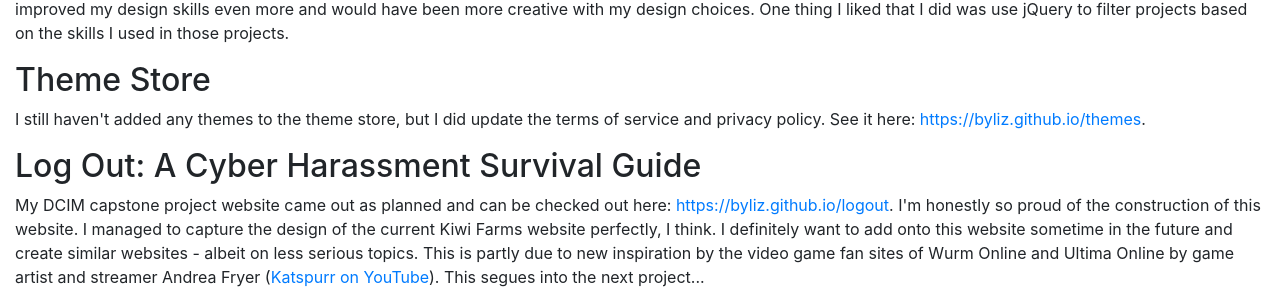
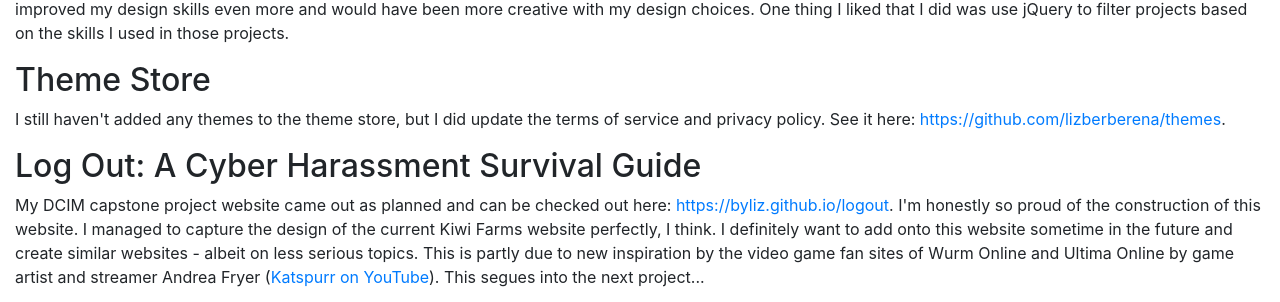
Before and after one commit to byliz/blog, a Jekyll site: the page built from _posts/2019-06-23-heres-a-mid-2019-update.md, in a window 1280 px wide and 900 px high, scrolled down 2019 px. Shown: the part 151-453 px from the top of the window. Built offline with Jekyll 4.4.1, drawn with Linux system fonts in a browser that asks for light colours; nearby versions of some CDN libraries; comment, search, counter and statistics services are not loaded; some of the changed lines change nothing that is shown.

Commit message:
Update 2019-06-23-heres-a-mid-2019-update.md

```diff
--- a/_posts/2019-06-23-heres-a-mid-2019-update.md
+++ b/_posts/2019-06-23-heres-a-mid-2019-update.md
@@ -28,7 +28,7 @@ img: gametimeline.png
 
 <h2>Theme Store</h2>
 
-<p>I still haven't added any themes to the theme store, but I did update the terms of service and privacy policy. See it here: <a href="{{ site.url }}/themes" target="_blank">{{ site.url }}/themes</a>.</p>
+<p>I still haven't added any themes to the theme store, but I did update the terms of service and privacy policy. See it here: <a href="https://github.com/lizberberena/themes" target="_blank">https://github.com/lizberberena/themes</a>.</p>
 
 <h2>Log Out: A Cyber Harassment Survival Guide</h2>
 
```
